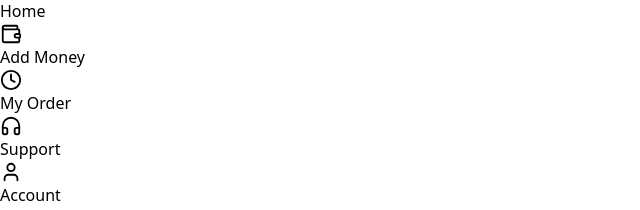
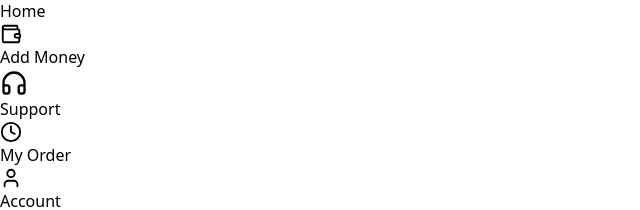
Before and after one commit to Osman5171/eetopup, a React (Vite) app: page / in a window 1280 px wide. Shown: the part 1853-2063 px from the top of the page, without its empty margins (0-640 px from the left). Built offline with nearby package versions, Linux system fonts and the light colour scheme; no server answers; the database is empty.

Commit message:
Add unique floating support button to bottom nav and support route

```diff
--- a/src/App.jsx
+++ b/src/App.jsx
@@ -20,6 +20,7 @@ import NotFound from './pages/NotFound';
 import Terms from './pages/Terms';
 import Privacy from './pages/Privacy';
 import Maintenance from './pages/Maintenance';
+import Support from './pages/Support';
 
 // Admin Components & Layout
 import AdminBrands from './pages/admin/AdminBrands';
@@ -109,6 +110,7 @@ function App() {
             <Route path="/profile" element={<Profile />} />
             <Route path="/my-orders" element={<MyOrders />} />
             <Route path="/contact" element={<Contact />} />
+            <Route path="/support" element={<Support />} />
             <Route path="/terms" element={<Terms />} />
             <Route path="/privacy" element={<Privacy />} />
           </Route>
--- a/src/components/BottomNav.jsx
+++ b/src/components/BottomNav.jsx
@@ -37,15 +37,30 @@ const BottomNav = () => {
         <span className="text-[10px] font-bold">Add Money</span>
       </Link>
 
+      {/* UNIQUE FLOATING SUPPORT BUTTON */}
+      <div className="relative -top-5">
+        <Link to="/support" className="group flex flex-col items-center justify-center">
+            <div className={`
+                w-14 h-14 rounded-full flex items-center justify-center
+                border-4 border-[#1E293B] shadow-lg shadow-blue-500/40
+                transition-all duration-300 transform group-hover:scale-110
+                ${isActive('/support')
+                    ? 'bg-gradient-to-tr from-[#8B5CF6] to-purple-500 text-white'
+                    : 'bg-gradient-to-tr from-blue-600 to-cyan-500 text-white'
+                }
+            `}>
+                <Headphones size={28} className={isActive('/support') ? 'animate-none' : 'group-hover:rotate-12 transition duration-300'} />
+            </div>
+            <span className={`text-[10px] font-bold mt-1 ${isActive('/support') ? 'text-[#8B5CF6]' : 'text-gray-400'}`}>
+                Support
+            </span>
+        </Link>
+      </div>
+
       <Link to={session ? "/my-orders" : "/auth"} className={`flex flex-col items-center gap-1 p-2 transition-all duration-300 ${isActive('/my-orders') ? 'text-[#8B5CF6] -translate-y-1' : 'text-gray-400 hover:text-[#A78BFA]'}`}>
         <Clock size={22} className={isActive('/my-orders') ? "fill-purple-500/20" : ""} />
         <span className="text-[10px] font-bold">My Order</span>
       </Link>
-
-      <a href="https://wa.me/YOUR_NUMBER" target="_blank" rel="noreferrer" className="flex flex-col items-center gap-1 p-2 transition-all duration-300 text-gray-400 hover:text-[#A78BFA]">
-        <Headphones size={22} />
-        <span className="text-[10px] font-bold">Support</span>
-      </a>
 
       <Link to={session ? "/profile" : "/auth"} className={`flex flex-col items-center gap-1 p-2 transition-all duration-300 ${isActive('/profile') ? 'text-[#8B5CF6] -translate-y-1' : 'text-gray-400 hover:text-[#A78BFA]'}`}>
         <User size={22} className={isActive('/profile') ? "fill-purple-500/20" : ""} />
```
Also changed, not shown: 6 other files (tests, documents, lock files or other folders).
